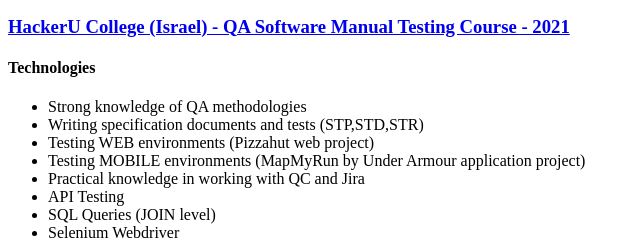
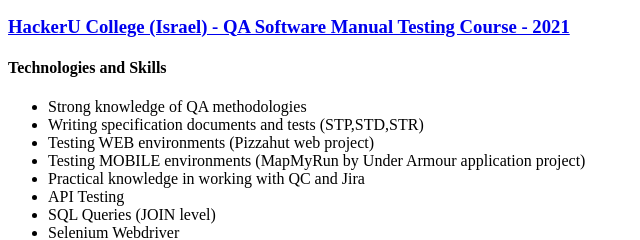
Before and after one commit to DannyGelman95/html-portfolio, a plain HTML site: page index.html in a window 1280 px wide. Shown: the part 1203-1443 px from the top of the page, 0-640 px from the left. Drawn offline with Linux system fonts and the light colour scheme.

Commit message:
index.html

```diff
--- a/index.html
+++ b/index.html
@@ -67,7 +67,7 @@ myself as a dedicated, proficient and skillful worker.
     <li>Web Performance Optimization</li>
 </ul>
 <h3><a href="https://www.youtube.com/watch?v=U7Q5dZ6ZeAQ">HackerU College (Israel) - QA Software Manual Testing Course - 2021</a></h3>
-<h4>Technologies</h4>
+<h4>Technologies and Skills</h4>
 <ul>
     <li>Strong knowledge of QA methodologies</li>
     <li>Writing specification documents and tests (STP,STD,STR)</li>
```
